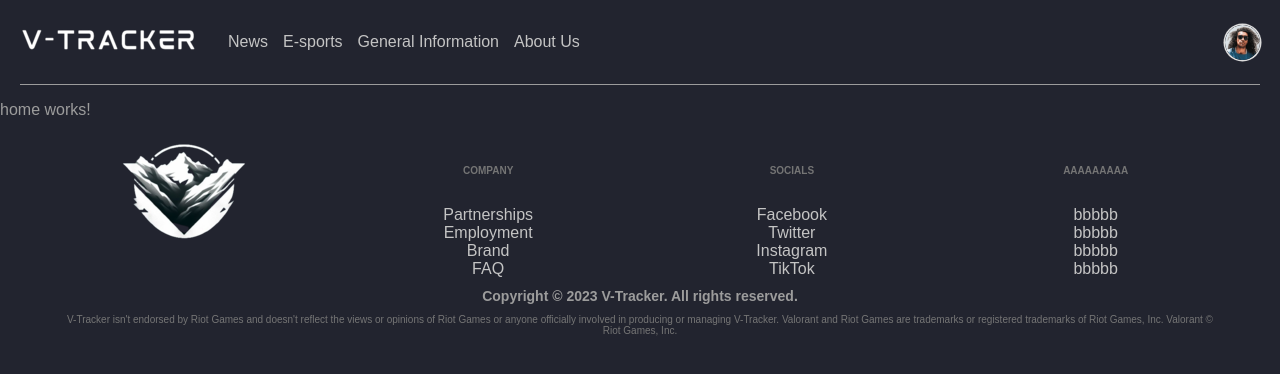
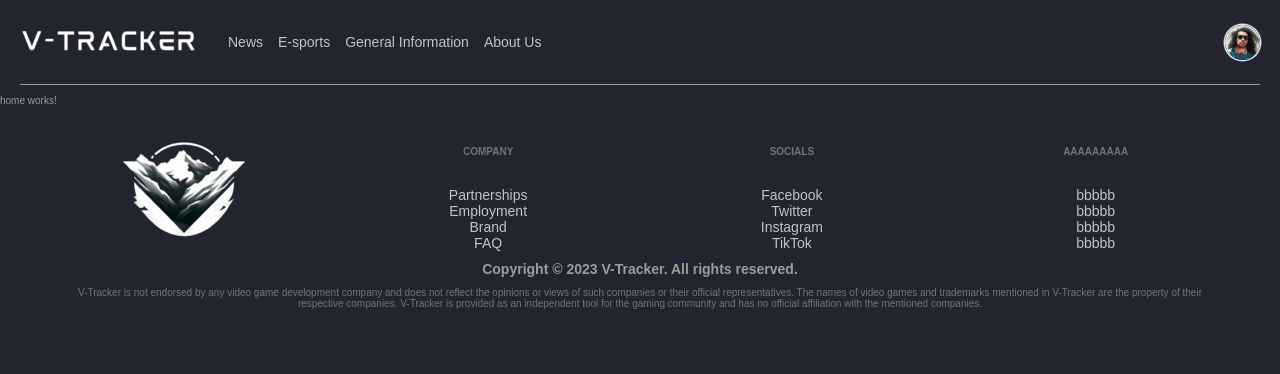
Before and after one commit to RochaDiego04/V-Tracker, an Angular app: page / in a window 1280 px wide. Shown: the top 374 px of the page. Built offline with nearby package versions, Linux system fonts and the light colour scheme.

Commit message:
Refactoring px to rem for better compatibility

```diff
--- a/src/app/components/footer/footer.component.css
+++ b/src/app/components/footer/footer.component.css
@@ -1,6 +1,6 @@
 /* .footer */
 .footer{
-    max-width: 1200px;
+    max-width: 120rem;
     margin: 0 auto;
 }
 
@@ -12,7 +12,7 @@
     .footer__container {
         display: grid;
         grid-template-columns: 1fr 1fr 1fr 1fr;
-        gap: 15px;
+        gap: 1.5rem;
     }
 }
 
@@ -22,10 +22,18 @@
     text-align: center;
 }
 
+@media (min-width: 40em) {
+    .footer__container .container__column:first-child {
+        display: flex;
+        justify-content: center;
+        align-items: center;
+    }
+}
+
 .column__heading {
     text-transform: uppercase;
-    font-size: 10px;
-    padding: 20px 0;
+    font-size: 1rem;
+    padding: 2rem 0;
     margin: 0;
     color: var(--dark-text3);
     background-color: var(--dark-top-bg);
@@ -36,7 +44,7 @@
 
 @media (min-width: 40em) {
     .column__heading {
-        margin: 10px 0;
+        margin: 1rem 0;
         background-color: transparent;
         border-bottom: none;
         cursor: default;
@@ -46,12 +54,13 @@
 /* Column list */
 .column__list {
     padding: 0;
-    margin: 10px 0;
+    margin: 1rem 0;
     list-style-type: none;
 }
 
 .column__list--item a {
     color: var(--dark-text1);
+    font-size: 1.4rem;
 }
 
 .column__list--item a:hover {
@@ -66,23 +75,23 @@
 
 /* Text below columns */
 .footer__copyright {
-    font-size: 10px;
+    font-size: 1rem;
     text-align: center;
-    margin: 20px 20px;
+    margin: 2rem 2rem;
 }
 
 @media (min-width: 40em) {
     .footer__copyright {
-        margin: 0 20px;
+        margin: 0 2rem;
     }
 }
 
 .footer__copyright h5 {
     margin: 0;
-    font-size: 14px;
+    font-size: 1.4rem;
 }
 
 .footer__copyright p {
     color: var(--dark-text3);
-    margin: 10px 0 0 0;
+    margin: 1rem 0 0 0;
 }
--- a/src/app/components/footer/footer.component.html
+++ b/src/app/components/footer/footer.component.html
@@ -43,10 +43,9 @@
   <div class="footer__copyright">
     <h5>Copyright © 2023 V-Tracker. All rights reserved.</h5>
     <p>
-      V-Tracker isn't endorsed by Riot Games and doesn't reflect the
-      views or opinions of Riot Games or anyone officially involved in producing
-      or managing V-Tracker. Valorant and Riot Games are trademarks or
-      registered trademarks of Riot Games, Inc. Valorant © Riot Games, Inc.
+      V-Tracker is not endorsed by any video game development company and does not reflect the opinions or views of such companies or their official representatives.
+      The names of video games and trademarks mentioned in V-Tracker are the property of their respective companies.
+      V-Tracker is provided as an independent tool for the gaming community and has no official affiliation with the mentioned companies.
     </p>
   </div>
 </footer>
--- a/src/app/components/header/hamburger-menu.component.css
+++ b/src/app/components/header/hamburger-menu.component.css
@@ -22,8 +22,8 @@
 
 .hamburger-menu__close {
   position: relative;
-  width: 25px;
-  height: 40px;
+  width: 2.5rem;
+  height: 4rem;
 }
 
 .hamburger-menu__close--img {
@@ -63,7 +63,7 @@
   .navbar {
     display: flex;
     flex-direction: column;
-    gap: 38px;
+    gap: 3.8rem;
 
     position: absolute;
     top: 0;
@@ -71,7 +71,7 @@
     bottom: 0;
 
     background-color: var(--dark-top-bg);
-    padding: 22px 22px;
+    padding: 2.2rem 2.2rem;
     width: 67%;
     box-shadow: 0 0 0 100vmax rgba(0, 0, 0, 0.5);
   }
@@ -86,19 +86,19 @@
   display: flex;
   flex-direction: column;
   list-style-type: none;
-  gap: 40px;
+  gap: 4rem;
 }
 
 @media (min-width: 40em) {
   .navbar__list {
     flex-direction: row;
-    gap: 15px;
+    gap: 1.5rem;
     padding-left: 0;
   }
 }
 
 .navbar__list li {
-  padding: 11.5px 0;
+  padding: 1.15rem 0;
 }
 
 @media (min-width: 40em) {
@@ -112,12 +112,14 @@
   text-decoration: none;
   color: var(--dark-text2);
   font-weight: 700;
+  font-size: 1.8rem;
 }
 
 @media (min-width: 40em) {
   .navbar__list a {
     color: var(--dark-text1);
     font-weight: 400;
+    font-size: 1.4rem;
 
     /* Hovered bottom borders */
     position: relative;
@@ -126,10 +128,10 @@
     content: "";
     display: block;
     width: 100%;
-    height: 4px;
+    height: 0.4rem;
     background-color: var(--details-color);
     position: absolute;
-    bottom: -35px;
+    bottom: -3.5rem;
     left: 50%;
     transform: translate(-50%, 0);
   }
--- a/src/app/components/header/header.component.css
+++ b/src/app/components/header/header.component.css
@@ -5,18 +5,18 @@
     display: flex;
     justify-content: space-between;
     align-items: center;
-    height: 84px;
+    height: 8.4rem;
 }
 
 @media (min-width: 40em) {
     .header .container {
-        padding: 20px 20px 20px 20px;
+        padding: 2rem 2rem 2rem 2rem;
     }
 }
 
 @media (min-width: 40em) { /* separation between screen borders and bottom line of the header */
     .container .header__line {
-        margin: 0 20px;
+        margin: 0 2rem;
     }
 }
 
@@ -24,13 +24,13 @@
 .header__left {
     display: flex;
     align-items: center;
-    gap: 18px;
+    gap: 1.8rem;
 }
 
 @media (min-width: 40em) {
     .header__left {
         flex-direction: row-reverse; /*Show Logo before Navbar*/
-        gap: 30px;
+        gap: 3rem;
     }
 }
 
@@ -39,19 +39,19 @@
     display: flex;
     align-items: center;
     justify-content: center;
-    gap: 20px;
+    gap: 2rem;
 }
 
 @media (min-width: 40em) {
     .header__right {
-        gap: 33px;
+        gap: 3.3rem;
     }
 }
 
 /* .header__right--avatar */
 .header__right--avatar {
-    max-width: 24px;
-    margin: 6px;
+    max-width: 2.4rem;
+    margin: 0.6rem;
     vertical-align: middle;
     border-radius: 50%;
     transition: box-shadow 0.3s;
@@ -65,7 +65,7 @@
 
 @media (min-width: 40em) {
     .header__right--avatar {
-        max-width: 35px;
+        max-width: 3.5rem;
         margin: 0;
     }
 }
--- a/src/styles.css
+++ b/src/styles.css
@@ -30,7 +30,7 @@
 */
 
 html {
-  /*font-size: 62.5%; /*1 rem = 10px*/
+  font-size: 62.5%; /*1 rem = 10px*/
   box-sizing: border-box;
 }
 
```
